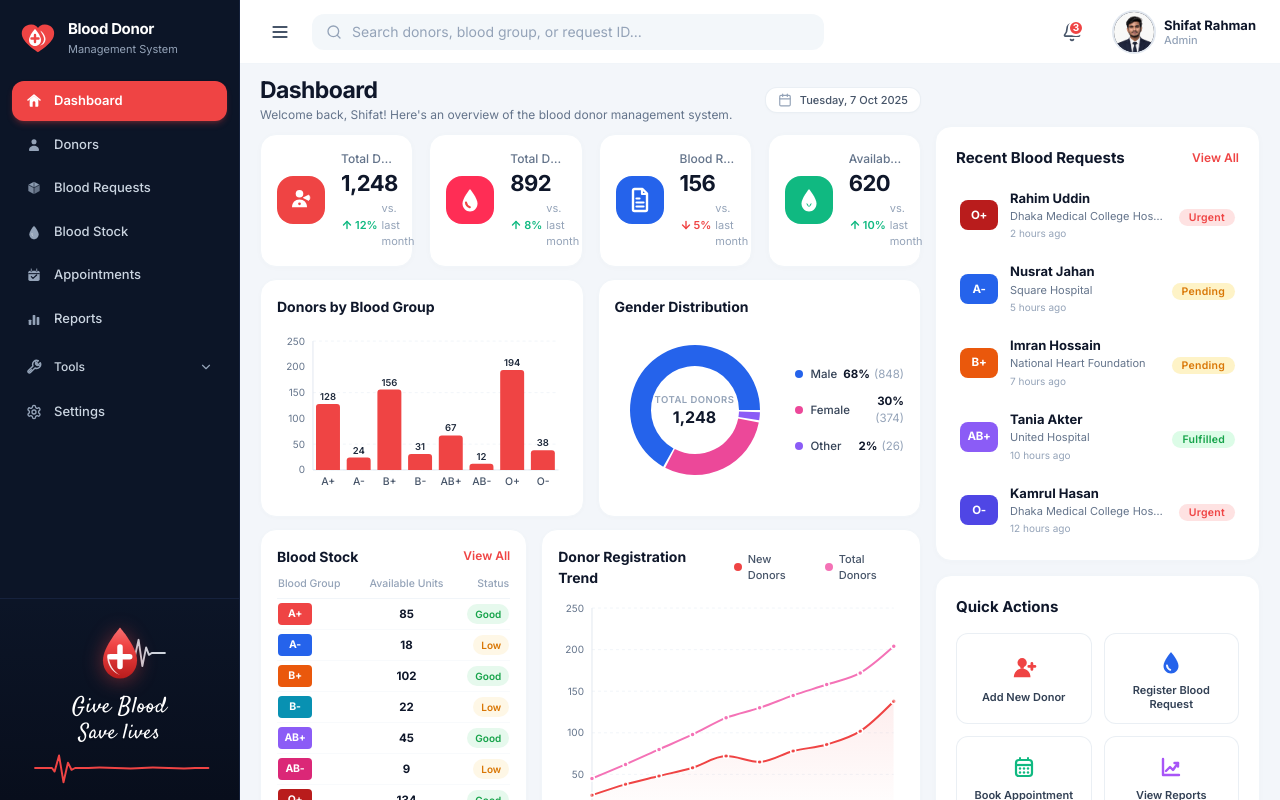
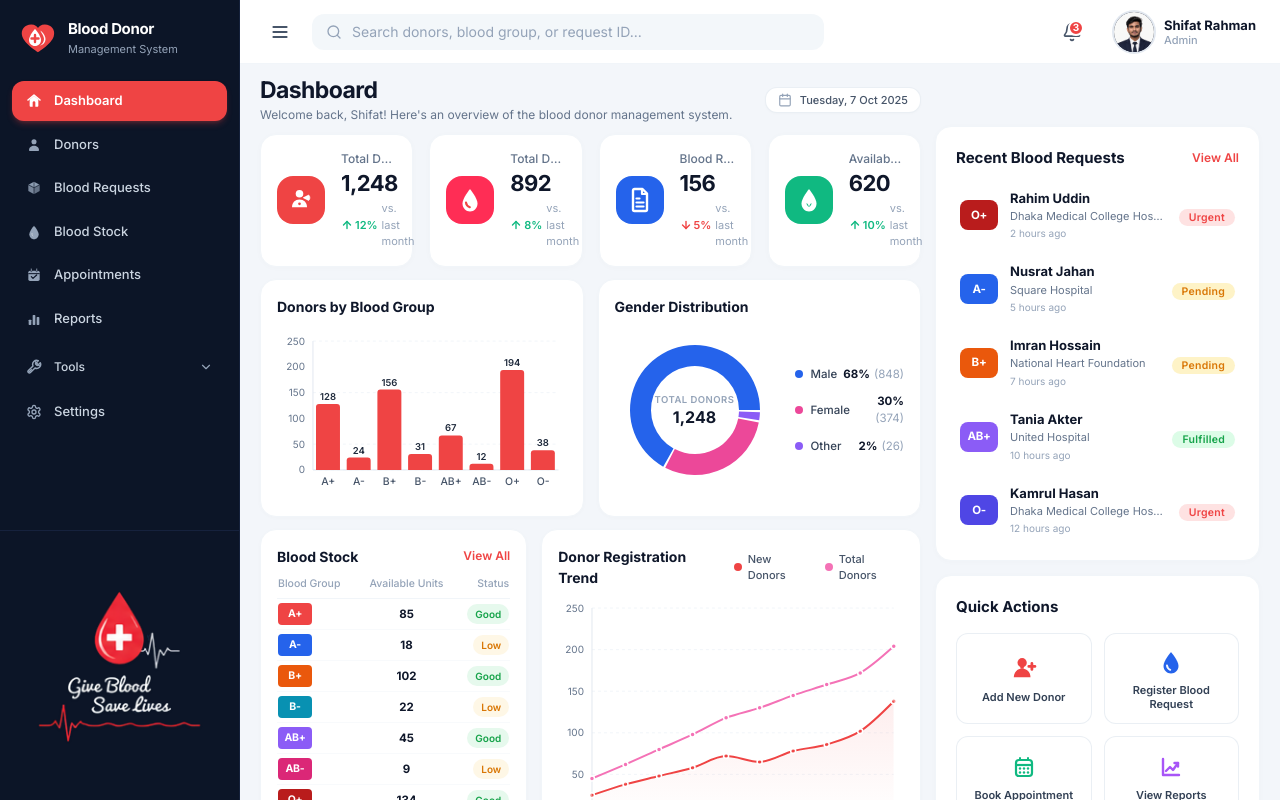
Before and after one commit to shoufiqrahmanshifat45/Blood-Donor-Management-System, a React (Vite) app: page / in a window 1280 px wide. Shown: the top 800 px of the page. Built offline with nearby package versions, Linux system fonts and the light colour scheme.

Commit message:
fix: integrate high-res transparent Give Blood Save lives logo matching reference image 1:1

```diff
--- a/src/components/common/DashboardIcons.tsx
+++ b/src/components/common/DashboardIcons.tsx
@@ -1,4 +1,5 @@
 import React from 'react';
+import giveBloodSaveLivesImg from '../../assets/give-blood-save-lives.png';
 
 /**
  * Pixel-perfect SVG Icons matching the reference dashboard mockup.
@@ -198,86 +199,12 @@ export const AvailableUnitsStatIcon: React.FC<{ className?: string }> = ({ class
 
 // 13. Give Blood Save Lives Section Component (Bottom of Sidebar)
 export const GiveBloodSaveLivesWidget: React.FC = () => (
-  <div className="px-3 py-4 mt-auto border-t border-[#16223d] relative overflow-hidden bg-gradient-to-b from-transparent to-[#080e1c] select-none">
-    <div className="flex flex-col items-center justify-center text-center">
-      {/* Glossy Red Droplet with Center Medical Cross + White ECG Wave behind it */}
-      <div className="relative mb-1 flex items-center justify-center w-[100px] h-[75px]">
-        {/* White ECG trace coming out from behind the right side of the drop */}
-        <svg
-          className="absolute right-0 top-1/2 -translate-y-1/2 w-11 h-8 text-slate-200 stroke-current fill-none pointer-events-none opacity-90"
-          viewBox="0 0 44 34"
-        >
-          <path
-            d="M0 17 L5 17 L8 21 L12 3 L16 31 L20 11 L23 19 L26 17 L40 17"
-            stroke="#e2e8f0"
-            strokeWidth="2"
-            strokeLinecap="round"
-            strokeLinejoin="round"
-          />
-        </svg>
-
-        {/* Glossy Red Droplet */}
-        <div className="relative z-10 w-11 h-14 flex items-center justify-center filter drop-shadow-[0_2px_10px_rgba(239,68,68,0.45)]">
-          <svg viewBox="0 0 36 46" className="w-full h-full" fill="none">
-            <defs>
-              <linearGradient id="giveBloodDropGrad" x1="0%" y1="0%" x2="0%" y2="100%">
-                <stop offset="0%" stopColor="#f87171" />
-                <stop offset="35%" stopColor="#ef4444" />
-                <stop offset="100%" stopColor="#b91c1c" />
-              </linearGradient>
-            </defs>
-            {/* Main Drop */}
-            <path
-              d="M18 2 C18 2 4 18 4 29 C4 38 10.3 44 18 44 C25.7 44 32 38 32 29 C32 18 18 2 18 2 Z"
-              fill="url(#giveBloodDropGrad)"
-            />
-            {/* White crescent shine along bottom-left curve */}
-            <path
-              d="M7.8 24 C6.8 28 8.8 34.5 12.8 38 C14.5 39.5 16 40.5 18 41 C15.5 40 13.5 38 11.5 35 C9.5 31.5 8.5 27 8.8 24 Z"
-              fill="white"
-              opacity="0.85"
-            />
-            {/* Bold White Medical Cross in Center */}
-            <path
-              d="M18 18 V34 M10 26 H26"
-              stroke="white"
-              strokeWidth="4.5"
-              strokeLinecap="round"
-              strokeLinejoin="round"
-            />
-          </svg>
-        </div>
-      </div>
-
-      {/* Script typography matching screenshot: Give Blood / Save lives (lowercase l) */}
-      <div className="font-script leading-tight select-none mb-1">
-        <div
-          className="text-white text-[22px] font-normal tracking-wide drop-shadow-sm"
-          style={{ fontFamily: "'Satisfy', cursive" }}
-        >
-          Give Blood
-        </div>
-        <div
-          className="text-white text-[21px] font-normal tracking-wide drop-shadow-sm -mt-0.5"
-          style={{ fontFamily: "'Satisfy', cursive" }}
-        >
-          Save lives
-        </div>
-      </div>
-
-      {/* Red ECG Waveform Line extending across the bottom */}
-      <div className="w-full mt-0.5 flex items-center justify-center">
-        <svg className="w-full h-8 text-red-500 stroke-current fill-none" viewBox="0 0 200 36">
-          <path
-            d="M5 18 L24 18 L27 22 L32 4 L37 34 L42 12 L46 20 L50 18 L65 18 C85 16, 105 20, 125 18 C145 16, 165 20, 185 18 L200 18"
-            stroke="#ef4444"
-            strokeWidth="2.2"
-            strokeLinecap="round"
-            strokeLinejoin="round"
-          />
-        </svg>
-      </div>
-    </div>
+  <div className="px-3.5 py-4 mt-auto border-t border-[#16223d] relative overflow-hidden bg-[#0c1527] select-none flex flex-col items-center justify-center">
+    <img
+      src={giveBloodSaveLivesImg}
+      alt="Give Blood Save lives"
+      className="w-full max-w-[204px] h-auto object-contain pointer-events-none drop-shadow-sm"
+    />
   </div>
 );
 
```
Also changed, not shown: public/give-blood-save-lives.png (added), src/assets/give-blood-save-lives.png (added).
